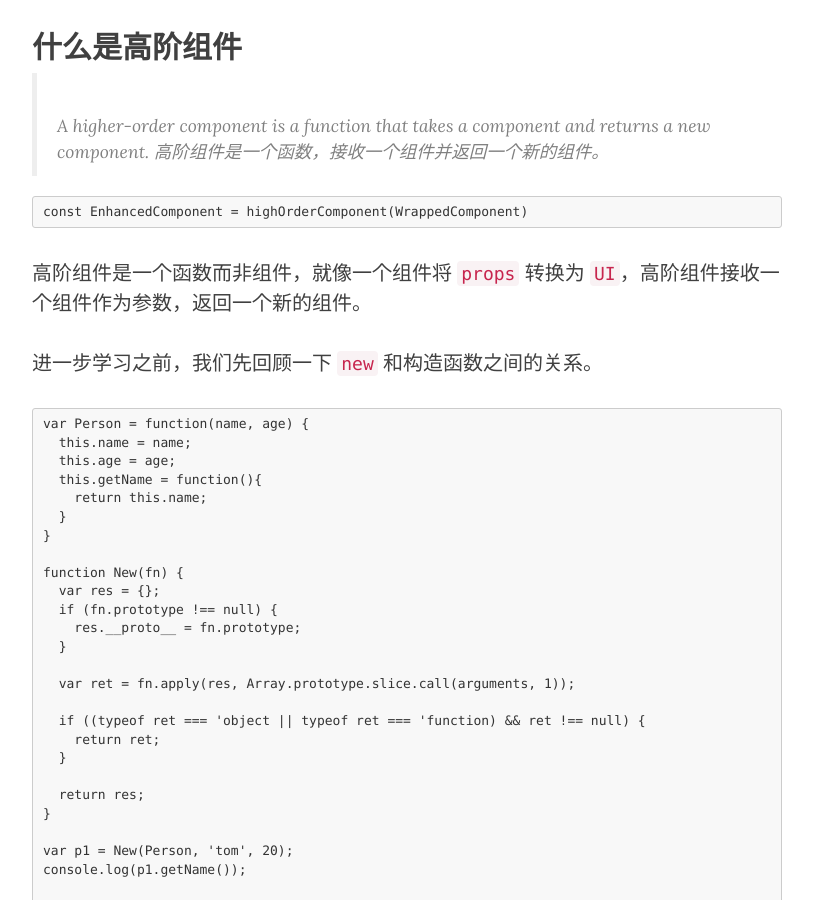
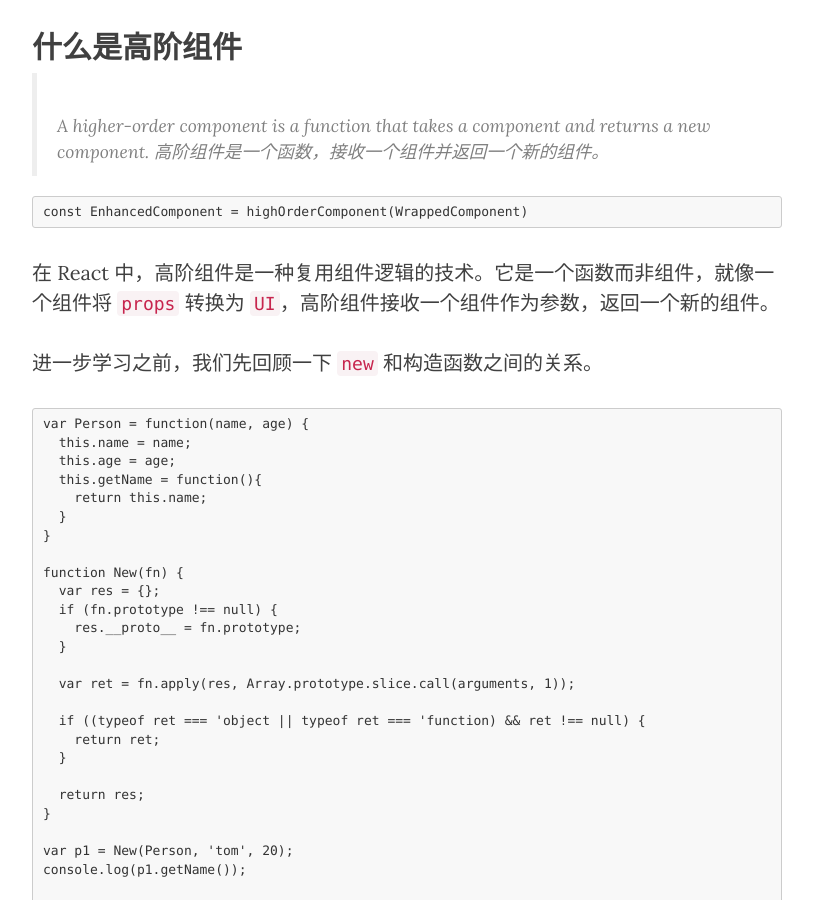
Before and after one commit to Ericteen/ericteen.github.io, a Jekyll site: the page built from _posts/2017-8-1-high-order-component.md, in a window 1280 px wide and 900 px high, scrolled down 735 px. Shown: the whole window, without its empty margins (233-1046 px from the left). Built offline with Jekyll 4.4.1, drawn with Linux system fonts in a browser that asks for light colours; nearby versions of some CDN libraries.

Commit message:
补充HOC定义

````diff
--- a/_posts/2017-8-1-high-order-component.md
+++ b/_posts/2017-8-1-high-order-component.md
@@ -19,7 +19,7 @@ header-img: "img/post-bg-03.jpg"
 const EnhancedComponent = highOrderComponent(WrappedComponent)
 ```
 
-高阶组件是一个函数而非组件，就像一个组件将 `props` 转换为 `UI`，高阶组件接收一个组件作为参数，返回一个新的组件。
+在 React 中，高阶组件是一种复用组件逻辑的技术。它是一个函数而非组件，就像一个组件将 `props` 转换为 `UI`，高阶组件接收一个组件作为参数，返回一个新的组件。
 
 进一步学习之前，我们先回顾一下 `new` 和构造函数之间的关系。
 
````
